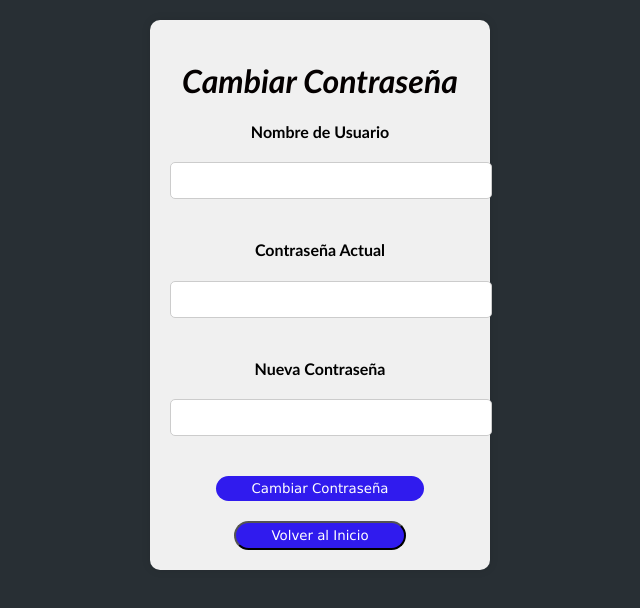
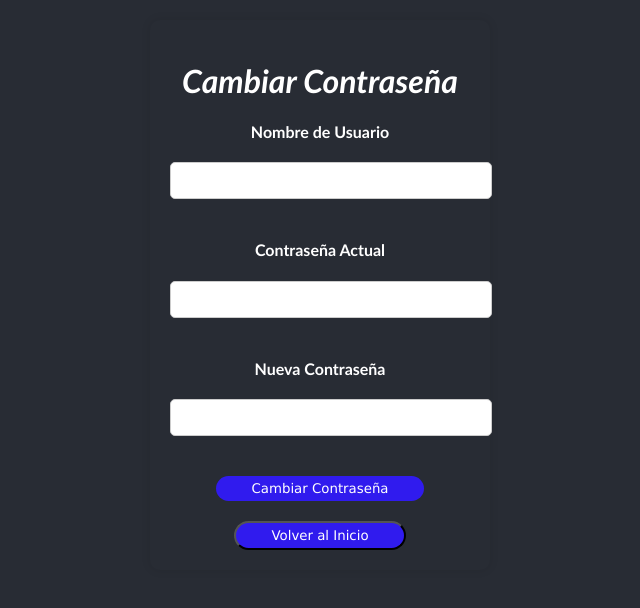
Before and after one commit to nandostiwar/20242-DesarrolloWeb, a React (Vite) app in the folder proyecto-general-horoscopo/horoscopo/: page /changePassword in a window 1280 px wide. Shown: the top 608 px of the page, without its empty margins (320-960 px from the left). Built offline with nearby package versions, Linux system fonts and the light colour scheme.

Commit message:
cambio estilo

```diff
--- a/proyecto-general-horoscopo/horoscopo/src/components/styles/Form.css
+++ b/proyecto-general-horoscopo/horoscopo/src/components/styles/Form.css
@@ -1,7 +1,8 @@
 body {
     justify-content: center;
     text-align: center;
-    background-color: #282f34; /* Cambia esto al color que desees */
+    background-color: #282c34; /* Cambia esto al color que desees */
+    color: white; /* Asegúrate de que el texto sea visible en el nuevo fondo */
 }
 
 .entry {
@@ -12,20 +13,21 @@ body {
 form {
     padding: 20px;
     padding-top: 10%;
-    border-radius: 10px; /* Bordes redondeados */
-    box-shadow: 0 4px 8px rgb(238, 236, 236); /* Efecto de sombra */
+    background-color: transparent !important; /* Forzar a que sea transparente */
+    border-radius: 10px;
+    box-shadow: 0 4px 8px rgba(0, 0, 0, 0.2);
 }
+
 
 #btnEnviar, #btnChangePassword, #btnAddUser {
     margin-top: 20px;
-    background-color: rgb(48, 27, 238);
-    padding: 5px;
-    padding-left: 35px;
-    padding-right: 35px;
+    background-color: rgb(48, 27, 238); /* Estilo de fondo igual al botón ingresar */
+    padding: 5px 35px; /* Simplificado el padding */
     border-radius: 15px;
     font-family: Verdana, Geneva, Tahoma, sans-serif;
     color: white;
     cursor: pointer; /* Para mostrar el cursor de mano */
+    transition: background-color 0.3s; /* Transición suave */
 }
 
 #btnEnviar:hover, #btnChangePassword:hover, #btnAddUser:hover {
@@ -39,5 +41,5 @@ form {
 #txtBienvenida {
     font-family: 'Trebuchet MS', 'Lucida Sans Unicode', 'Lucida Grande', 'Lucida Sans', Arial, sans-serif;
     font-style: oblique;
-    color: #040000;
+    color: white;
 }
```
Also changed, not shown: 2 other files (tests, documents, lock files or other folders).
